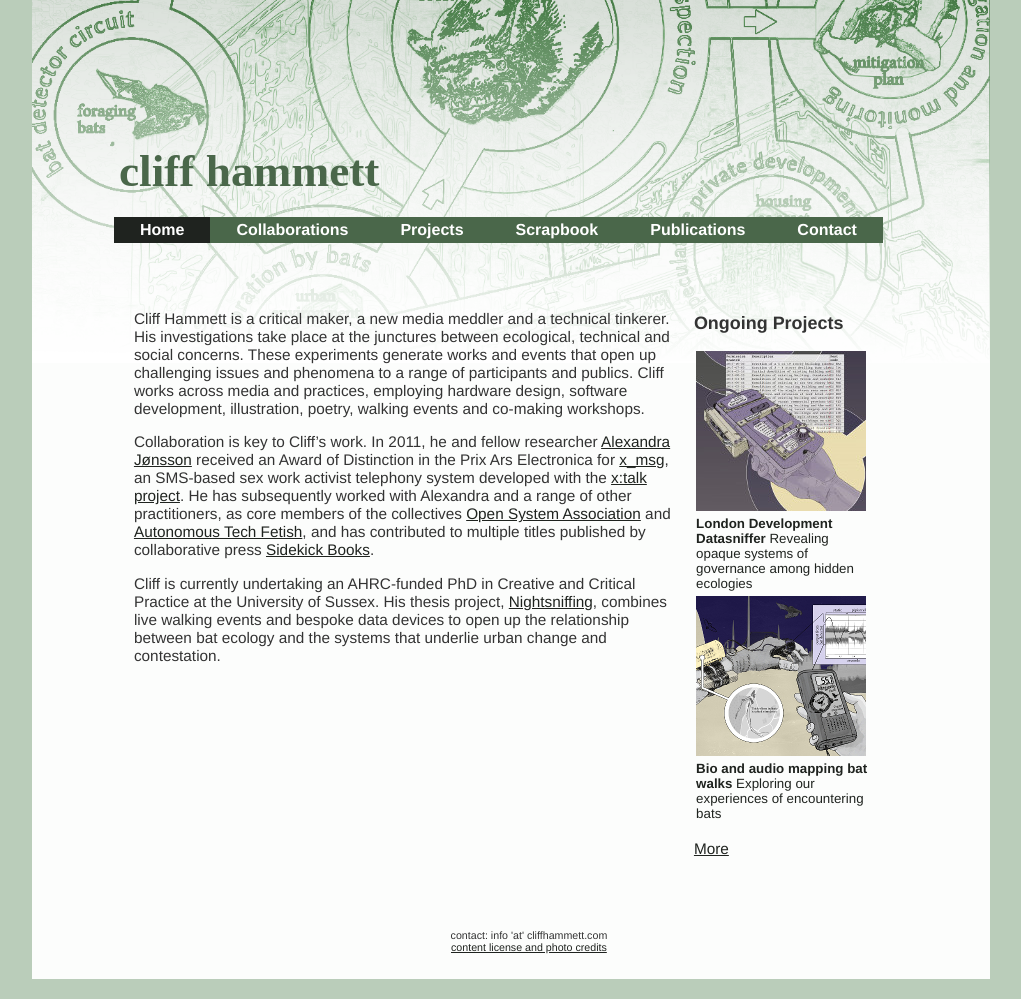
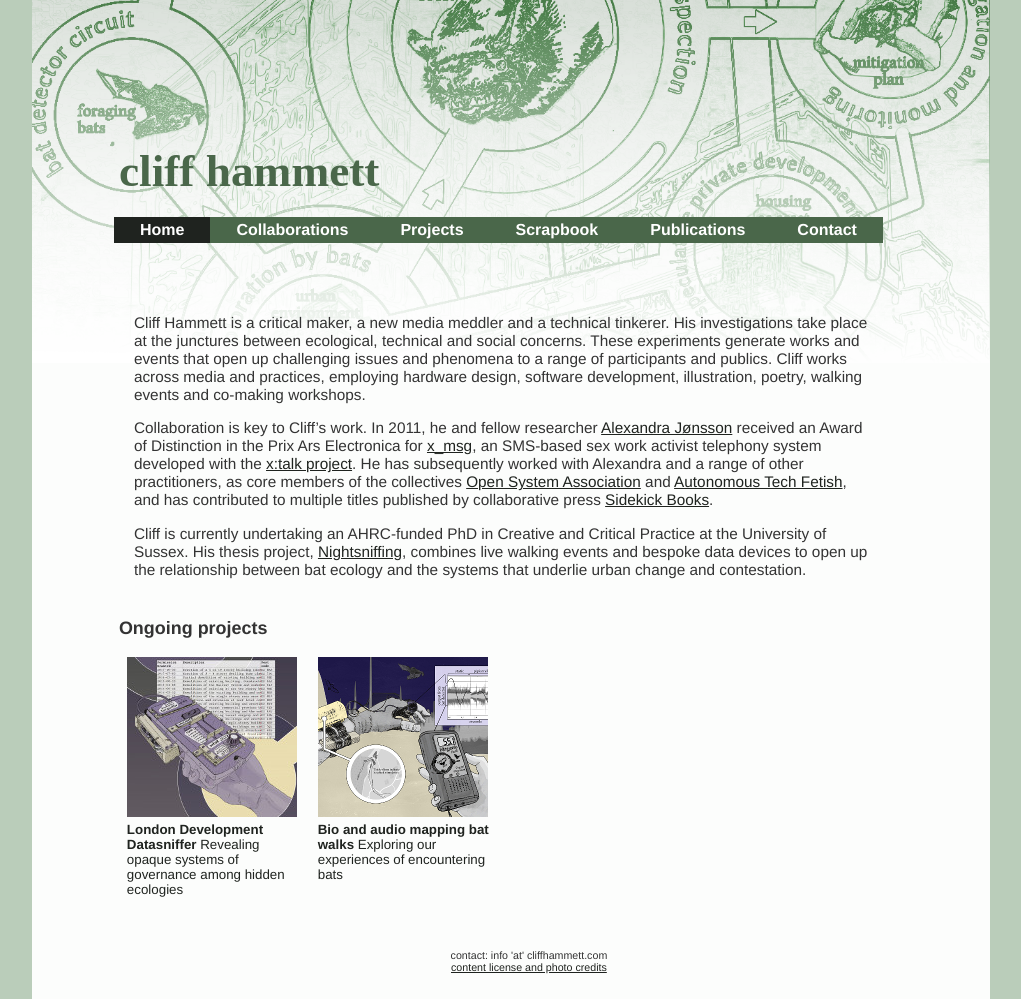
Before and after one commit to dentalplan/dentalplan.github.io, a Jekyll site: the page built from index.html, in a window 1280 px wide. Shown: the whole page, without its empty margins (129-1150 px from the left). Built offline with Jekyll 4.4.1, drawn with Linux system fonts in a browser that asks for light colours; the list of posts is cut into pages by our own code.

Commit message:
revising front page layout

```diff
--- a/index.html
+++ b/index.html
@@ -5,9 +5,11 @@ title: Home
 
 <body id="home">
 
-<table>
+<!--<table>
    <tr>
-     <td width = 70%>
+     <td width = 70%>-->
+  <article>
+  <div class="entry">
 	<p>
         Cliff Hammett is a critical maker, a new media meddler and a technical tinkerer. His investigations take place at the
         junctures between ecological, technical and social concerns. These experiments generate works and events that open up
@@ -28,9 +30,32 @@ title: Home
         <a href="http://cliffhammett.com/collaborations/2017/11/01/nightsniffing/">Nightsniffing</a>, combines live walking events and bespoke
         data devices to open up the relationship between bat ecology and the systems that underlie urban change and contestation.
     </p>
-     </td>
-     <td width = 180px>
-	<h3>Ongoing Projects</h3>
+  </div>
+  </article>
+    <table width=100% >
+    <tr>
+    {% for col in site.categories.collaborations %}
+        {% if col.current %}
+            <td class="frontstage" width=50%>
+              <h3>Current work</h3>
+              <partof>
+                <a href="{{col.url}}">
+                <table>
+                 <tr><td class='front' background="/resources/img/{{ col.thumbimg }}">
+  <!--                 <img src="/resources/img/{{ col.thumbimg }}" alt="{{ col.alt }}" width=100%>-->
+                 </td></tr>
+                 <tr><td class="front">
+                   <div class='fronthead'>{{ col.title }}</div>
+                   <div class='frontdescr'> {{ col.excerpt }}</div>
+                 </td></tr>
+                 </table>
+                 </a>
+              </partof>
+        {% endif %}
+    {% endfor %}
+           </td>
+  <td width=4px></td><td>
+	<h3>Ongoing projects</h3>
 	{% for post in site.categories.['ongoing-projects'] limit : 2 %}
 	  <other-project class='other-projects grid_18'>
             <a href="{{ post.url }}">
@@ -40,10 +65,13 @@ title: Home
             </a>
          </other-project>
 	{% endfor %}
-	<subfooter>
-		<a href="/projects">More</a>
-	</subfooter>
-     </td>
-    </tr>
-</table>
+	{% for post in site.categories.['ongoing-projects'] %}
+    {% if forloop.length > 2 %}
+      {% assign more = true %}
+    {% endif %}
+  {% endfor %}
+  {% if more %}
+    <div class="more"><a href="/projects">more</a></div>
+  {% endif %}
+  </td></tr></table>
 </body>
--- a/style.css
+++ b/style.css
@@ -118,8 +118,8 @@ table {
     border: none;
 }
 
-td {
-    padding-left: 20px;
+td{
+    padding-left: 0px;
     vertical-align: top;
 }
 
@@ -308,7 +308,7 @@ article h2>a:hover {
 
 article .entry {
     margin-left: 15px;
-    margin-right: 15px;
+    margin-right: 40px;
     padding: 5px;
 }
 
@@ -462,8 +462,11 @@ collab table{
     table-layout: fixed;
 }
 
+collab td{
+    padding-left: 20px;
+    vertical-align: middle;
+}
 
-collab td,
 collab tr{
     vertical-align: middle;
 }
@@ -473,6 +476,40 @@ partof{
     width:97%;
 }
 
+.more{
+    font-size: 10pt;
+    padding-right: 50px;
+    vertical-align: bottom;
+    text-align: right;
+}
+
+td .frontstage{
+    padding-left: 0px;
+    margin: 0px;
+    width: 50%;
+}
+
+td .front{
+    padding: 0px;
+    margin: 0px;
+    width:100%;
+    height: 160px;
+    background-position: center;
+}
+
+partof a .fronthead{
+    font-size:14pt;
+    font-weight: bold;
+    margin-top: 4px;
+    margin-bottom: 0px;
+    text-decoration: none;
+}
+
+partof a .frontdescr{
+    margin: 0px;
+    text-decoration: none;
+}
+
 partof a,
 partof a:visited,
 partof a:active{
@@ -480,7 +517,6 @@ partof a:active{
     background-color: none;
     text-decoration: none;
 }
-
 
 partof a:hover{
     color: #4a674a;
@@ -492,7 +528,10 @@ partof table{
 }
 
 
-partof td,
+partof td{
+    padding-left: 20px;
+    vertical-align: top;
+}
 partof tr{
     vertical-align: top;
 }
```
